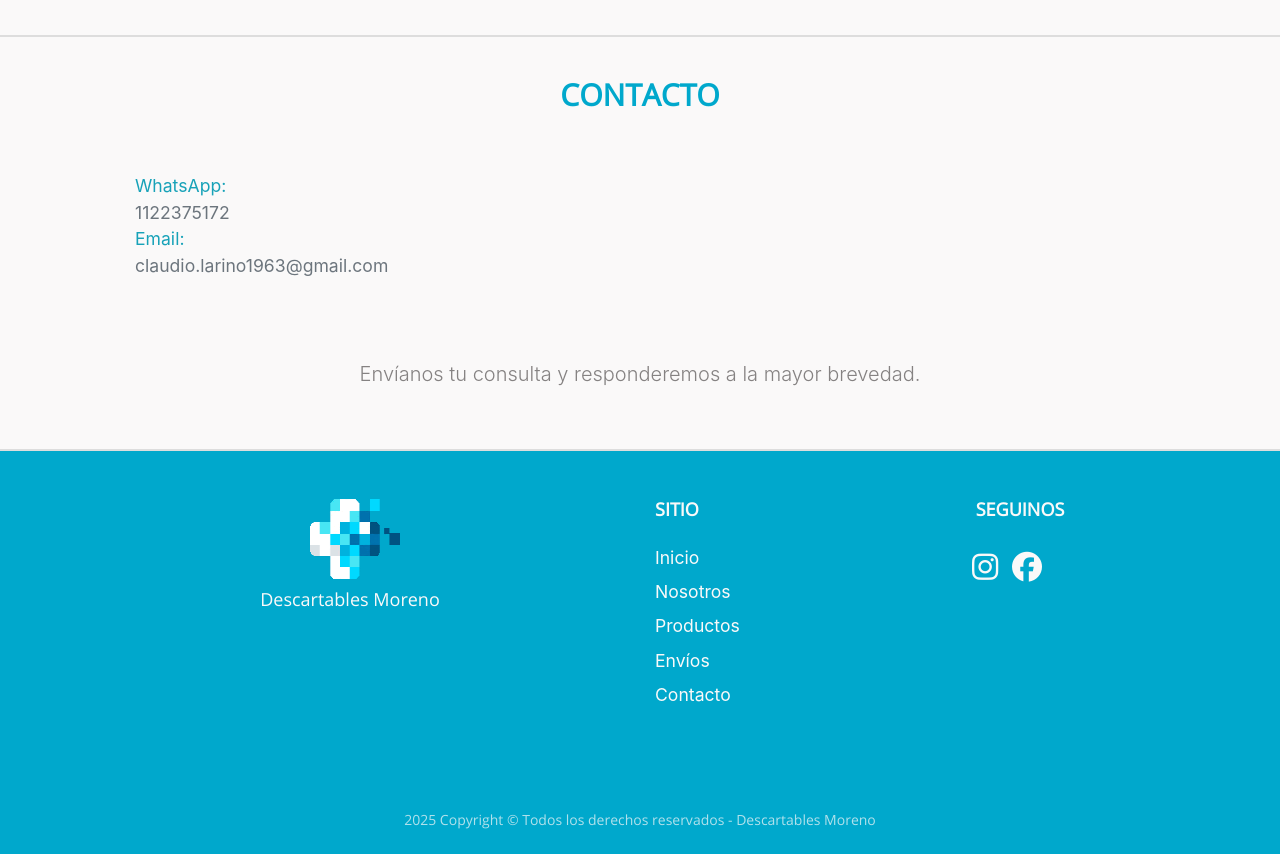
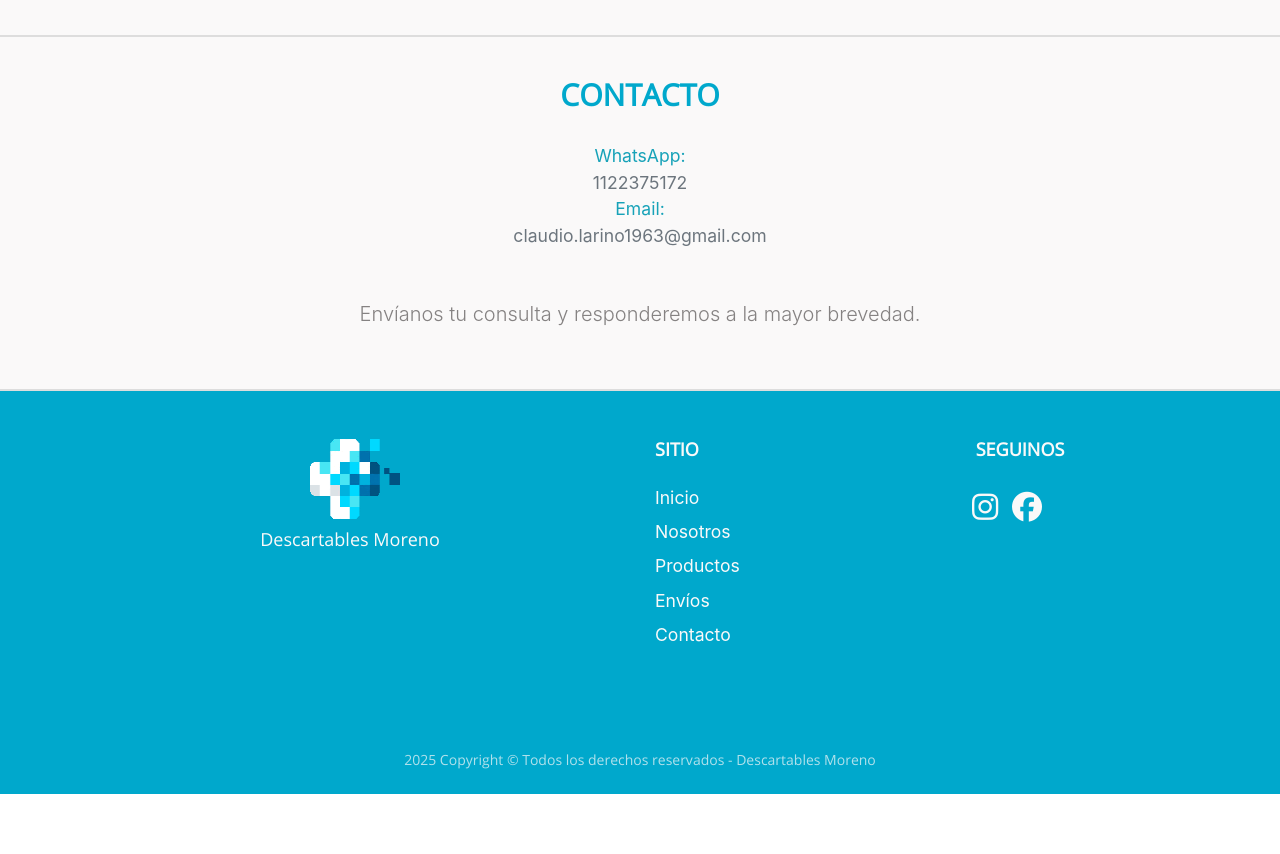
Before and after one commit to julianorozco/descartables-moreno, a website: page index.html in a window 1280 px wide. Shown: the part 3178-4032 px from the top of the page. After the commit the page ends 3972 px from the top, so only its background shows below. Drawn offline with nearby package versions, Linux system fonts and the light colour scheme; a script that the page names is missing.

Commit message:
ajuste contacto

```diff
--- a/index.html
+++ b/index.html
@@ -368,7 +368,7 @@
       <!-- /Envios -->
       <!-- Contacto -->
       <section id="contacto">
-        <div class="container">
+        <div class="container text-center">
           <h2 class="wow animate__animated animate__fadeIn">Contacto</h2>
           <ul class="itemscontacto">
             <li><span class="text-info item">WhatsApp: </span><br><a href="https://wa.me/5491122375172?text=Hola,%20vengo%20del%20sitio%20web%20de%20Descartables%20Moreno%20y%20quiero%20recibir%20más%20información." class="text-secondary">1122375172</a></li>
--- a/scss/general/_section.scss
+++ b/scss/general/_section.scss
@@ -128,8 +128,8 @@ section {
 }
 .itemscontacto {
   list-style-type: none;
-  padding: 50px;
+  padding: 20px 0px 20px 0px;
 }
 item {
-  margin: 5px;
+  margin: 10px;
 }
```
Also changed, not shown: scss/main.css, 1 other file.
